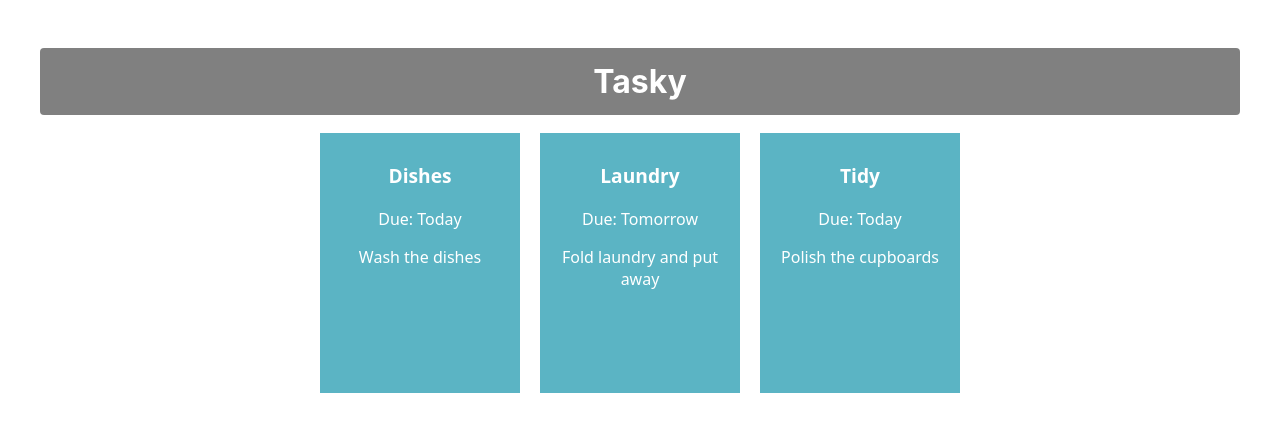
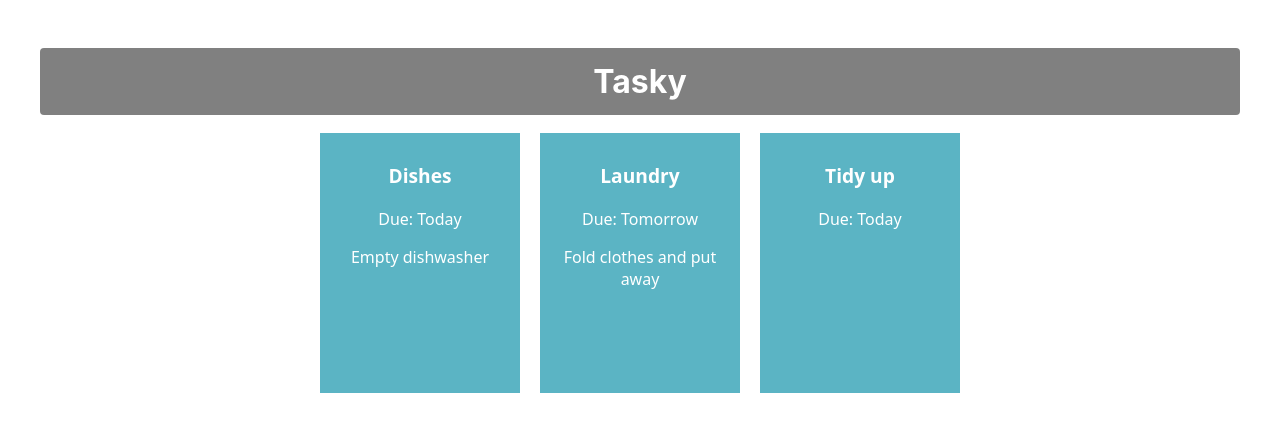
Before and after one commit to emily172/react-basics-labs, a React (Create React App) app in the folder tasky/: page / in a window 1280 px wide. Shown: the top 432 px of the page. Built offline with nearby package versions, Linux system fonts and the light colour scheme.

Commit message:
Added task state

```diff
--- a/tasky/src/App.js
+++ b/tasky/src/App.js
@@ -1,13 +1,22 @@
 import './App.css';
 import Task from './components/Task';
+import React, { useState } from 'react';
 
 function App() {
+  const [ taskState, setTaskState ] = useState({
+    tasks: [
+      { title:"Dishes", description: "Empty dishwasher", deadline: "Today" },
+      { title: "Laundry", description: "Fold clothes and put away", deadline: "Tomorrow" },
+      { title: "Tidy up", deadline: "Today" }
+    ]
+  });
+
   return (
     <div className="container">
       <h1>Tasky</h1>
-      <Task title="Dishes" deadline="Today" description= 'Wash the dishes'/>
-      <Task title="Laundry" deadline="Tomorrow" description= 'Fold laundry and put away'/>
-      <Task title="Tidy" deadline="Today" description= 'Polish the cupboards'/>
+      <Task title={taskState.tasks[0].title} deadline={taskState.tasks[0].deadline} description={taskState.tasks[0].description} />
+      <Task title={taskState.tasks[1].title} deadline={taskState.tasks[1].deadline} description={taskState.tasks[1].description} />
+      <Task title={taskState.tasks[2].title} deadline={taskState.tasks[2].deadline} description={taskState.tasks[2].description} />
     </div>
   );
 }
```
